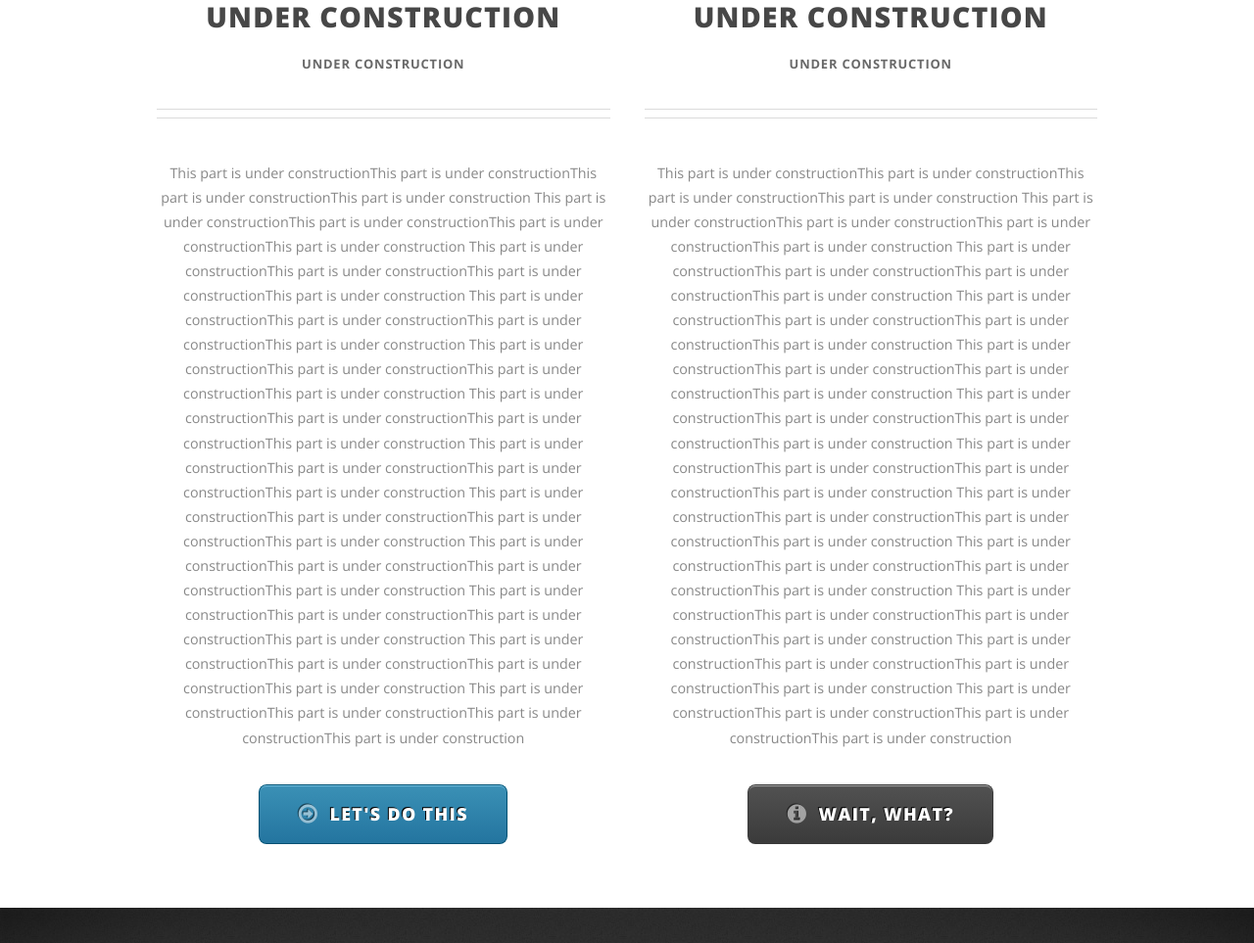
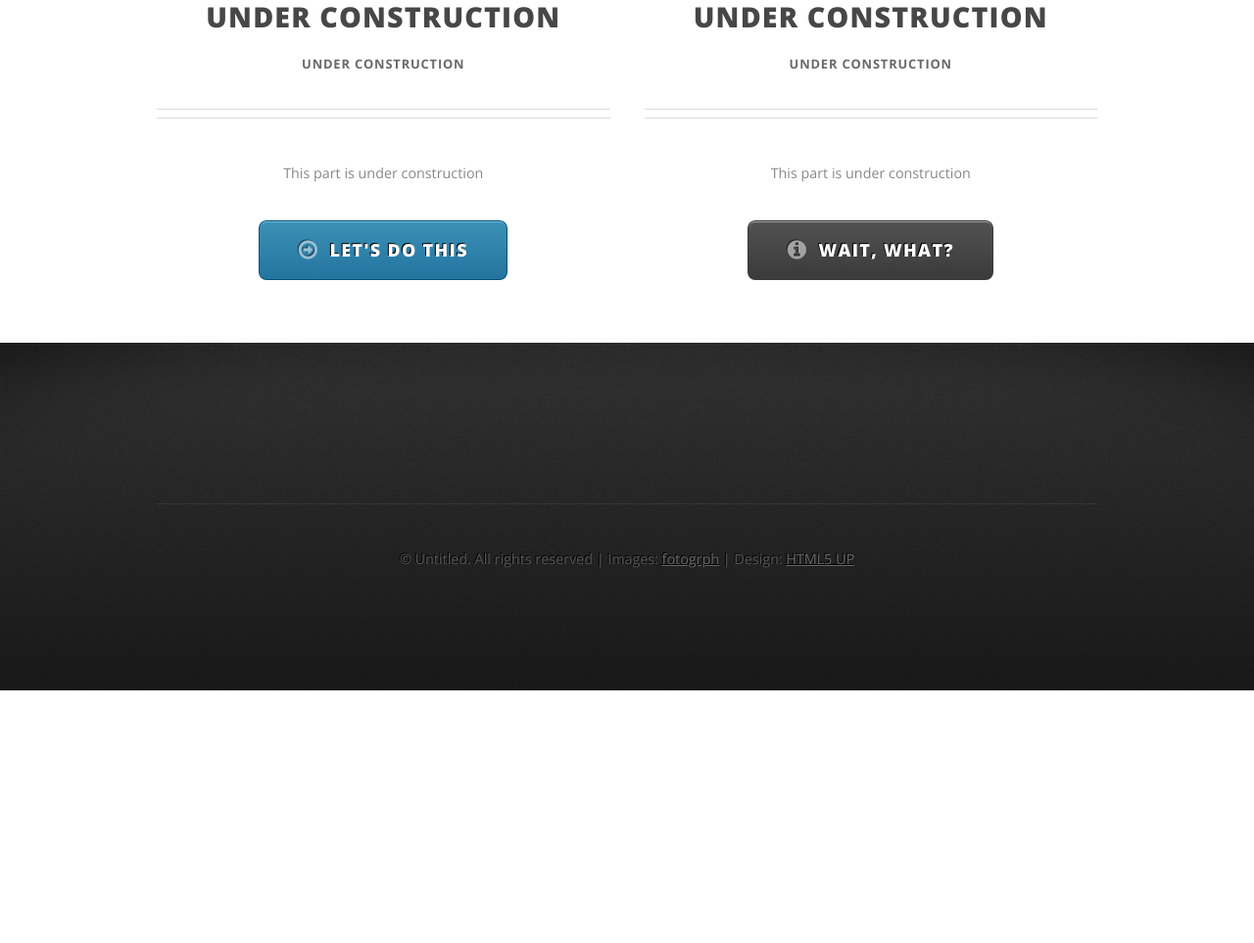
Before and after one commit to dheeti/dheetisite, a plain HTML site: page index.html in a window 1280 px wide. Shown: the part 1166-2129 px from the top of the page at 98% size. After the commit the page ends 1871 px from the top, so only its background shows below. Drawn offline with nearby package versions, Linux system fonts and the light colour scheme.

Commit message:
removed junk under construction text

```diff
--- a/index.html
+++ b/index.html
@@ -139,18 +139,7 @@
 												<span class="byline">Under Construction</span>
 											</header>
 											<p>
-This part is under constructionThis part is under constructionThis part is under constructionThis part is under construction
-This part is under constructionThis part is under constructionThis part is under constructionThis part is under construction
-This part is under constructionThis part is under constructionThis part is under constructionThis part is under construction
-This part is under constructionThis part is under constructionThis part is under constructionThis part is under construction
-This part is under constructionThis part is under constructionThis part is under constructionThis part is under construction
-This part is under constructionThis part is under constructionThis part is under constructionThis part is under construction
-This part is under constructionThis part is under constructionThis part is under constructionThis part is under construction
-This part is under constructionThis part is under constructionThis part is under constructionThis part is under construction
-This part is under constructionThis part is under constructionThis part is under constructionThis part is under construction
-This part is under constructionThis part is under constructionThis part is under constructionThis part is under construction
-This part is under constructionThis part is under constructionThis part is under constructionThis part is under construction
-This part is under constructionThis part is under constructionThis part is under constructionThis part is under construction
+This part is under construction
                                                               </p>
 											<footer>
 												<a href="#" class="button medium fa fa-arrow-circle-o-right">Let's do this</a>
@@ -164,19 +153,7 @@ This part is under constructionThis part is under constructionThis part is under
                                                               <span class="byline">Under Construction</span>
                                                             </header>
 											<p>
-This part is under constructionThis part is under constructionThis part is under constructionThis part is under construction
-This part is under constructionThis part is under constructionThis part is under constructionThis part is under construction
-This part is under constructionThis part is under constructionThis part is under constructionThis part is under construction
-This part is under constructionThis part is under constructionThis part is under constructionThis part is under construction
-This part is under constructionThis part is under constructionThis part is under constructionThis part is under construction
-This part is under constructionThis part is under constructionThis part is under constructionThis part is under construction
-This part is under constructionThis part is under constructionThis part is under constructionThis part is under construction
-This part is under constructionThis part is under constructionThis part is under constructionThis part is under construction
-This part is under constructionThis part is under constructionThis part is under constructionThis part is under construction
-This part is under constructionThis part is under constructionThis part is under constructionThis part is under construction
-This part is under constructionThis part is under constructionThis part is under constructionThis part is under construction
-This part is under constructionThis part is under constructionThis part is under constructionThis part is under construction
-                                                              </p>
+This part is under construction</p>
 											<footer>
 												<a href="#" class="button medium alt fa fa-info-circle">Wait, what?</a>
 											</footer>
```
